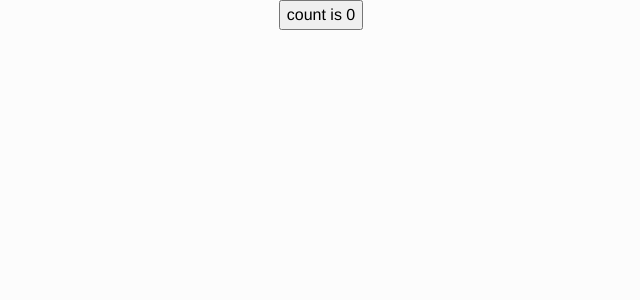
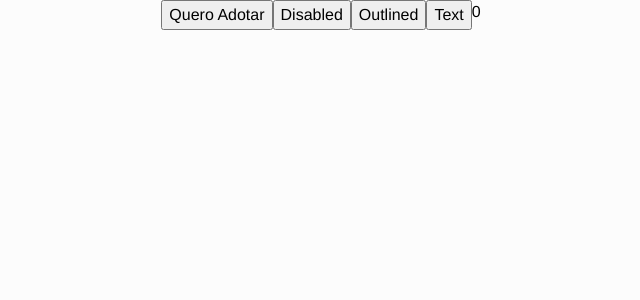
Before and after one commit to WellintonRafael/picles-spa, a React (Vite) app: page / in a window 1280 px wide. Shown: the top 300 px of the page, without its empty margins (319-959 px from the left). Built offline with nearby package versions, Linux system fonts and the light colour scheme.

Commit message:
iniciando estilização de botões

```diff
--- a/src/App.tsx
+++ b/src/App.tsx
@@ -1,11 +1,17 @@
 import { useState } from 'react'
+import { Button } from './components/common/Button'
+import { ButtonVariant } from './components/common/Button/Button.constants'
 
 export function App() {
   const [count, setCount] = useState(0)
 
   return (
-    <button onClick={() => setCount((count) => count + 1)}>
-      count is {count}
-    </button>
+    <>
+      <Button variant={ButtonVariant.Default} onClick={() => setCount(count + 1)}>Quero Adotar</Button>
+      <Button variant={ButtonVariant.Disabled} onClick={() => setCount(count + 1)}>Disabled</Button>
+      <Button variant={ButtonVariant.Outlined} onClick={() => setCount(count + 1)}>Outlined</Button>
+      <Button variant={ButtonVariant.Text} onClick={() => setCount(count + 1)}>Text</Button>
+      {count}
+    </>
   )
 }
--- /dev/null
+++ b/src/components/common/Button/Button.constants.ts
@@ -0,0 +1,6 @@
+export enum ButtonVariant {
+    Default = "default",
+    Disabled = "disabled",
+    Outlined = "outlined",
+    Text = "text"
+}
--- /dev/null
+++ b/src/components/common/Button/Button.tsx
@@ -0,0 +1,32 @@
+import { ButtonHTMLAttributes } from "react";
+import { ButtonVariant } from "./Button.constants";
+import styles from './Button.module.css'
+
+
+interface IButton extends ButtonHTMLAttributes<HTMLButtonElement> {
+    variant?: ButtonVariant
+}
+
+export function Button({ variant = ButtonVariant.Default, children, ...rest }: IButton) {
+    let buttonClass = styles.buttonBase;
+
+    switch (variant) {
+        case ButtonVariant.Default:
+            buttonClass += `${styles.buttonDefault}`;
+            break;
+
+        case ButtonVariant.Disabled:
+            buttonClass += `${styles.buttonDisabled}`;
+            break;
+
+        case ButtonVariant.Outlined:
+            buttonClass += `${styles.buttonOutlined}`;
+            break;
+
+        case ButtonVariant.Text:
+            buttonClass += `${styles.buttonText}`;
+            break;
+    }
+
+    return (<button className={buttonClass} {...rest}>{children}</button>)
+}
--- /dev/null
+++ b/src/components/common/Button/index.ts
@@ -0,0 +1 @@
+export * from './Button'
```
